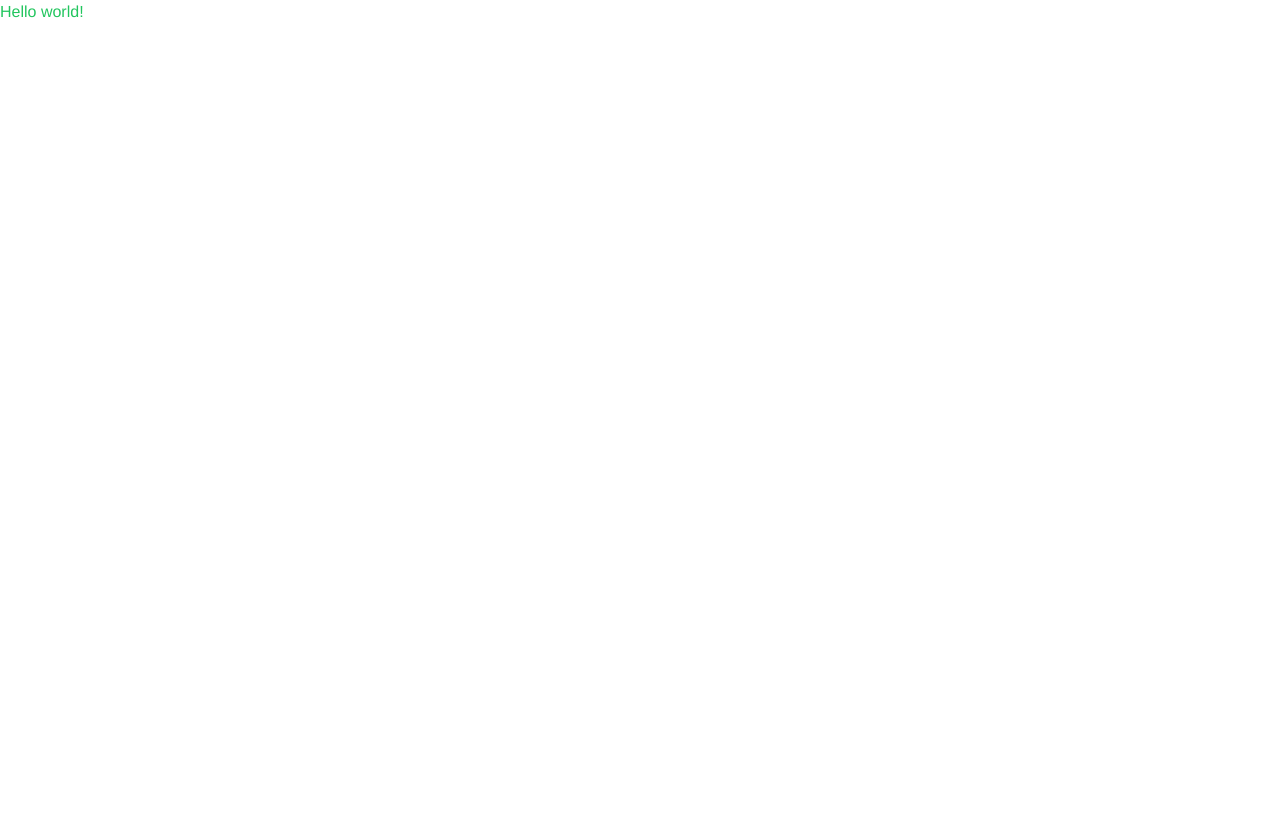
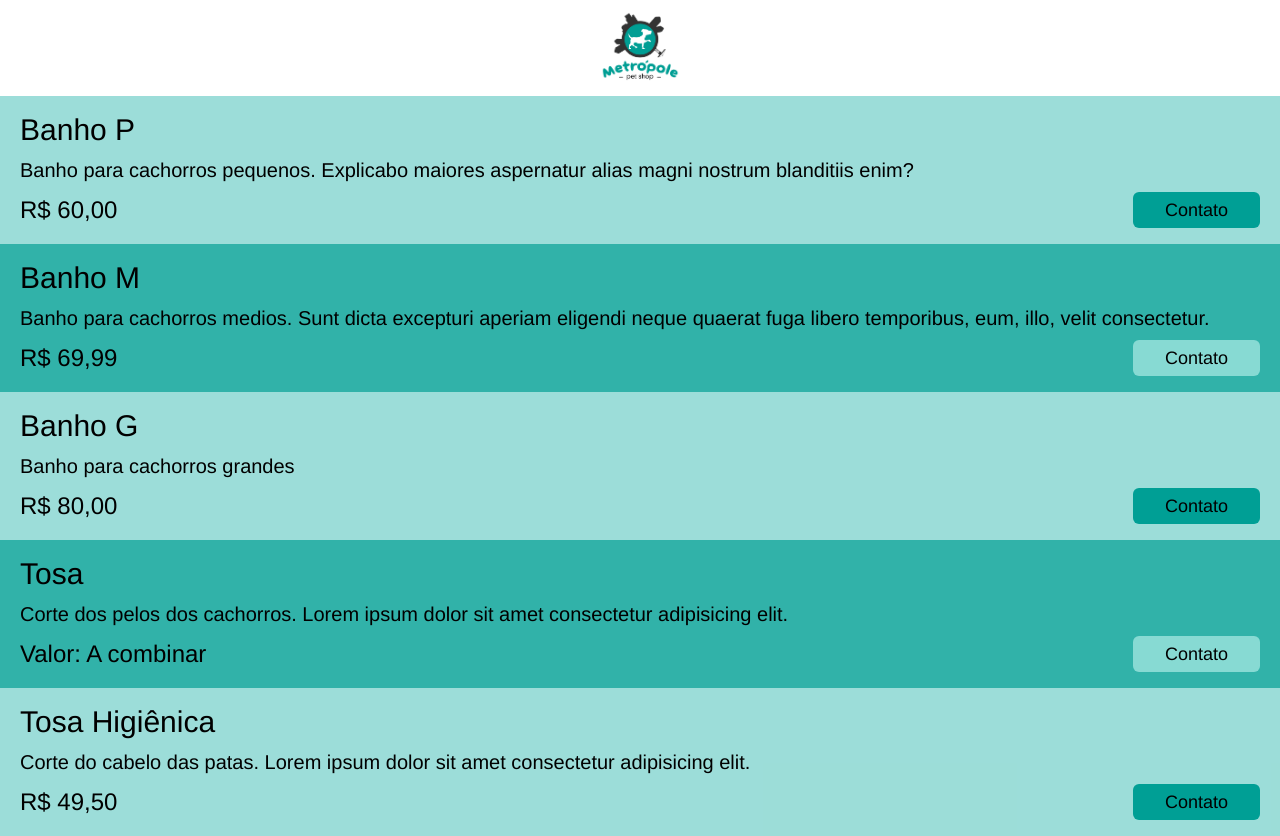
Before and after one commit to brunomariz/petshop-menu, a React (Create React App) app: page / in a window 1280 px wide. Before the commit the page ends 800 px from the top, so only its background shows below. Built offline with nearby package versions, Linux system fonts and the light colour scheme.

Commit message:
feat: initial mock data visualization

```diff
--- /dev/null
+++ b/src/@types/petshopService.ts
@@ -0,0 +1,5 @@
+export type PetshopService = {
+  title: string;
+  description: string;
+  price: number | string;
+};
--- a/src/App.tsx
+++ b/src/App.tsx
@@ -1,9 +1,16 @@
 import React from "react";
 import logo from "./logo.svg";
 import "./App.css";
+import ServiceList from "./components/ServiceList";
+import Header from "./components/Header";
 
 function App() {
-  return <h1 className="text-green-500">Hello world!</h1>;
+  return (
+    <div className="bg-metropoleTeal bg-opacity-50">
+      <Header></Header>
+      <ServiceList></ServiceList>
+    </div>
+  );
 }
 
 export default App;
--- /dev/null
+++ b/src/components/Header.tsx
@@ -0,0 +1,14 @@
+import React from "react";
+import logo from "../img/metropole.png";
+
+type Props = {};
+
+function Header({}: Props) {
+  return (
+    <div className="p-2 bg-white flex items-center justify-center w-full h-24">
+      <img src={logo} className="h-full" />
+    </div>
+  );
+}
+
+export default Header;
--- /dev/null
+++ b/src/components/Service.tsx
@@ -0,0 +1,47 @@
+import React from "react";
+import { PetshopService } from "../@types/petshopService";
+
+type Props = {
+  petshopService: PetshopService;
+  clearBg?: boolean;
+};
+
+function Service({ petshopService, clearBg }: Props) {
+  const realLocale = Intl.NumberFormat("pt-BR", {
+    style: "currency",
+    currency: "brl",
+  });
+  return (
+    <li
+      className={
+        `px-5 py-2 w-full  bg-metropoleGreen ` +
+        `${clearBg ? "bg-opacity-20" : "bg-opacity-75"}`
+      }
+    >
+      <div className="text-3xl my-2">{petshopService.title}</div>
+      <div className="my-2">{petshopService.description}</div>
+      <div className="text-2xl flex justify-between items-center my-2">
+        <span>
+          {typeof petshopService.price == "number"
+            ? realLocale.format(petshopService.price)
+            : `Valor: ${petshopService.price}`}
+        </span>
+        <span>
+          <button>
+            <a
+              target={"_blank"}
+              href={`https://wa.me/${process.env.REACT_APP_TEL_NUMBER}`}
+              className={`${
+                clearBg ? "bg-metropoleGreen" : "bg-metropoleTeal"
+              } p-1 px-8 rounded-md text-lg block`}
+            >
+              Contato
+            </a>
+          </button>
+        </span>
+      </div>
+    </li>
+  );
+}
+
+export default Service;
--- /dev/null
+++ b/src/components/ServiceList.tsx
@@ -0,0 +1,19 @@
+import React from "react";
+import { services } from "../data/services";
+import Service from "./Service";
+
+type Props = {};
+
+function ServiceList({}: Props) {
+  return (
+    <ul className="text-xl">
+      {services.map((service, index) => {
+        return (
+          <Service petshopService={service} clearBg={index % 2 == 0}></Service>
+        );
+      })}
+    </ul>
+  );
+}
+
+export default ServiceList;
--- /dev/null
+++ b/src/data/services.ts
@@ -0,0 +1,29 @@
+import { PetshopService } from "../@types/petshopService";
+
+export const services: PetshopService[] = [
+  {
+    title: "Banho P",
+    description:
+      "Banho para cachorros pequenos. Explicabo maiores aspernatur alias magni nostrum blanditiis enim?",
+    price: 60,
+  },
+  {
+    title: "Banho M",
+    description:
+      "Banho para cachorros medios.  Sunt dicta excepturi aperiam eligendi neque quaerat fuga libero temporibus, eum, illo, velit consectetur. ",
+    price: 69.99,
+  },
+  { title: "Banho G", description: "Banho para cachorros grandes", price: 80 },
+  {
+    title: "Tosa",
+    description:
+      "Corte dos pelos dos cachorros. Lorem ipsum dolor sit amet consectetur adipisicing elit.",
+    price: "A combinar",
+  },
+  {
+    title: "Tosa Higiênica",
+    description:
+      "Corte do cabelo das patas. Lorem ipsum dolor sit amet consectetur adipisicing elit.",
+    price: 49.5,
+  },
+];
--- a/tailwind.config.js
+++ b/tailwind.config.js
@@ -1,7 +1,12 @@
 module.exports = {
   content: ["./src/**/*.{js,jsx,ts,tsx}"],
   theme: {
-    extend: {},
+    extend: {
+      colors: {
+        metropoleGreen: "#009f95",
+        metropoleTeal: "#87dad3",
+      },
+    },
   },
   plugins: [],
 };
```
Also changed, not shown: src/img/metropole.png (added), 1 other file (tests, documents, lock files or other folders).
